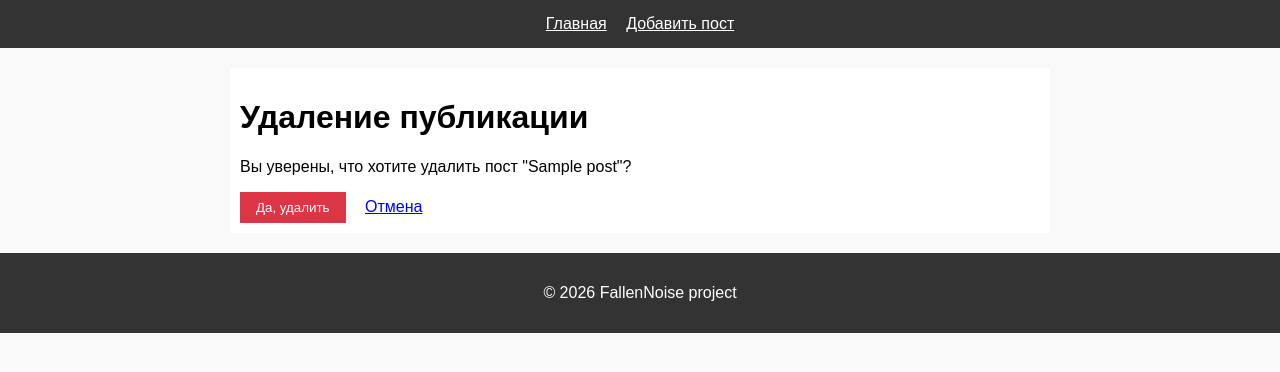
After one commit to FallenNoise/SITE_WORK, a Django app: page /post/1/delete/ in a window 1280 px wide. The commit adds this page. Shown: the top 372 px of the page. Run offline with Django 5.2, Linux system fonts and the light colour scheme; tables that the repository leaves empty hold one stand-in row (values such as "Sample post").

Commit message:
feat(blog): реализовать удаление публикаций (view, url, template).

```diff
--- a/blog/urls.py
+++ b/blog/urls.py
@@ -6,4 +6,5 @@ urlpatterns = [
     path('posts/', views.post_list, name='post_list'),
     path('posts/<int:pk>/', views.post_detail, name='post_detail'),
     path('post/add/', views.PostCreateView.as_view(), name='post_add'),
+    path('post/<int:pk>/delete/', views.post_delete, name='post_delete'),
 ]
--- a/blog/views.py
+++ b/blog/views.py
@@ -28,3 +28,11 @@ class PostCreateView(CreateView):
     form_class = PostForm
     template_name = 'blog/post_form.html'
     success_url = reverse_lazy('home')
+
+
+def post_delete(request, pk):
+    post = get_object_or_404(Post, pk=pk)
+    if request.method == 'POST':
+        post.delete()
+        return redirect('home')  # перенаправление на главную после удаления
+    return render(request, 'blog/post_confirm_delete.html', {'post': post})
--- /dev/null
+++ b/templates/blog/post_confirm_delete.html
@@ -0,0 +1,14 @@
+{% extends 'base.html' %}
+
+{% block title %}Удалить пост{% endblock %}
+
+{% block content %}
+<h1>Удаление публикации</h1>
+<p>Вы уверены, что хотите удалить пост "{{ post.title }}"?</p>
+
+<form method="POST">
+    {% csrf_token %}
+    <button type="submit" style="background-color: #dc3545; color: white; border: none; padding: 8px 16px; cursor: pointer;">Да, удалить</button>
+    <a href="{% url 'post_detail' post.pk %}" style="margin-left: 15px;">Отмена</a>
+</form>
+{% endblock %}
--- a/templates/blog/post_detail.html
+++ b/templates/blog/post_detail.html
@@ -9,4 +9,5 @@
 <p>{{ post.content }}</p>
 <br />
 <a href="{% url 'home' %}">Назад на главную</a>
+<a href="{% url 'post_delete' post.pk %}" style="color: red; margin-left: 15px;">Удалить пост</a>
 {% endblock %}
```
